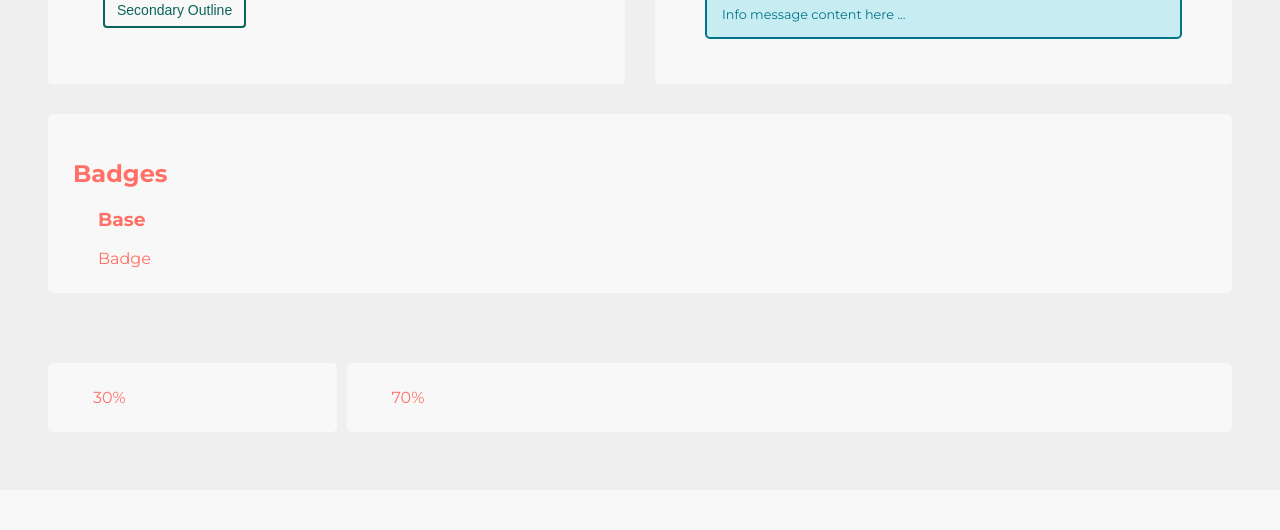
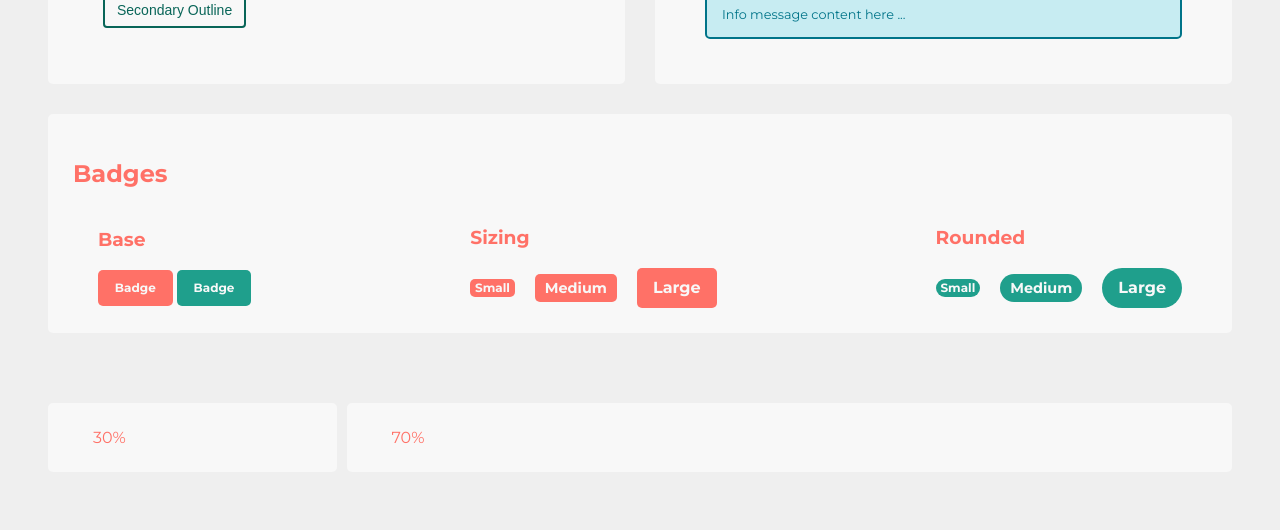
Before and after one commit to CyndelHerolt/flix-project, a PHP site: page / in a window 1280 px wide. Shown: the part 1133-1663 px from the top of the page. Before the commit the page ends 1536 px from the top, so only its background shows below. Run offline with PHP 8.4, Linux system fonts and the light colour scheme; some web fonts are replaced.

Commit message:
feat [badges]: classes to manage badges components

```diff
--- a/library-components/components/badges/_badges.scss
+++ b/library-components/components/badges/_badges.scss
@@ -0,0 +1,35 @@
+.badge {
+  display: inline-block;
+  padding: 1em 1.4em;
+  font-size: 75%;
+  font-weight: 700;
+  line-height: 1;
+  text-align: center;
+  white-space: nowrap;
+  vertical-align: baseline;
+  border-radius: $border-radius;
+  background-color: var(--color-primary);
+  color: #F8F8F8;
+
+  &.rounded {
+    border-radius: 50px;
+  }
+}
+
+.badge-s {
+  padding: 0.25em 0.4em;
+  font-size: 75%;
+  border-radius: $border-radius;
+}
+
+.badge-m {
+  padding: 0.5em 0.7em;
+  font-size: 90%;
+  border-radius: $border-radius;
+}
+
+.badge-l {
+  padding: 0.75em 1em;
+  font-size: 100%;
+  border-radius: $border-radius;
+}
--- a/library-components/components/main.scss
+++ b/library-components/components/main.scss
@@ -1,6 +1,6 @@
 @import "variables/_colors";
 @import "alerts/_alerts";
-//@import "badges";
+@import "badges/_badges";
 //@import "breadcrumbs";
 @import "buttons/_buttons";
 //@import "cards";
@@ -25,3 +25,8 @@ body {
   font-family: $primary-font;
   color: var(--color-text);
 }
+
+// BACKGROUND
+.bg-tertiary {
+  background-color: var(--color-tertiary);
+}
--- a/library-components/components/variables/_colors.scss
+++ b/library-components/components/variables/_colors.scss
@@ -78,3 +78,6 @@ $secondary-font: 'Caveat', cursive;
 
 // SHADOW
 $shadow: rgba(50, 50, 93, 0.25) 0px 2px 5px -1px, rgba(0, 0, 0, 0.3) 0px 1px 3px -1px;
+
+// BORDER RADIUS
+$border-radius: 5px;
--- a/library-components/css/main.css
+++ b/library-components/css/main.css
@@ -63,6 +63,36 @@
   flex-direction: row;
   align-items: flex-start;
   justify-content: space-between; }
+
+.badge {
+  display: inline-block;
+  padding: 1em 1.4em;
+  font-size: 75%;
+  font-weight: 700;
+  line-height: 1;
+  text-align: center;
+  white-space: nowrap;
+  vertical-align: baseline;
+  border-radius: 5px;
+  background-color: var(--color-primary);
+  color: #F8F8F8; }
+  .badge.rounded {
+    border-radius: 50px; }
+
+.badge-s {
+  padding: 0.25em 0.4em;
+  font-size: 75%;
+  border-radius: 5px; }
+
+.badge-m {
+  padding: 0.5em 0.7em;
+  font-size: 90%;
+  border-radius: 5px; }
+
+.badge-l {
+  padding: 0.75em 1em;
+  font-size: 100%;
+  border-radius: 5px; }
 
 .btn {
   text-decoration: none;
@@ -548,3 +578,6 @@ body {
   background-color: var(--color-secondary);
   font-family: "Montserrat", sans-serif;
   color: var(--color-text); }
+
+.bg-tertiary {
+  background-color: var(--color-tertiary); }
--- a/library-components/index.html
+++ b/library-components/index.html
@@ -127,10 +127,43 @@
         </div>
         <div class="flix-col-12 p-2 bg-dominant">
             <h2>Badges</h2>
+            <div class="flex-row flex-justify-space-between">
                 <div class="p-2">
                     <h3>Base</h3>
                     <div class="badge">
                         Badge
+                    </div>
+                    <div class="badge bg-tertiary">
+                        Badge
+                    </div>
+                </div>
+                <div class="p-2">
+                    <h3>Sizing</h3>
+                    <div class="flex-row flex-justify-space-around g-2">
+                        <div class="badge badge-s">
+                            Small
+                        </div>
+                        <div class="badge badge-m">
+                            Medium
+                        </div>
+                        <div class="badge badge-l">
+                            Large
+                        </div>
+                    </div>
+                </div>
+                <div class="p-2">
+                    <h3>Rounded</h3>
+                    <div class="flex-row flex-justify-space-around g-2">
+                        <div class="badge badge-s rounded bg-tertiary">
+                            Small
+                        </div>
+                        <div class="badge badge-m rounded bg-tertiary">
+                            Medium
+                        </div>
+                        <div class="badge badge-l rounded bg-tertiary">
+                            Large
+                        </div>
+                    </div>
                 </div>
             </div>
         </div>
```
Lines whose indentation alone changed are shown as unchanged.
